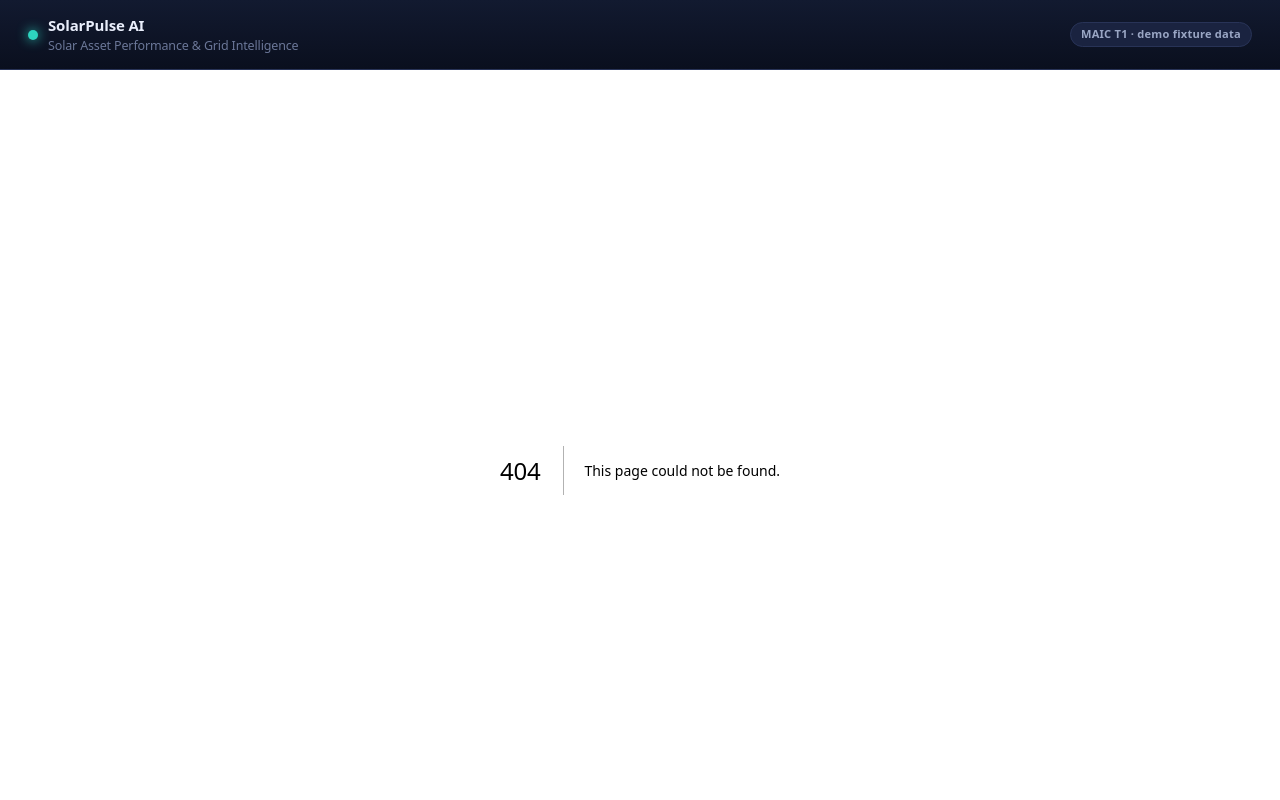
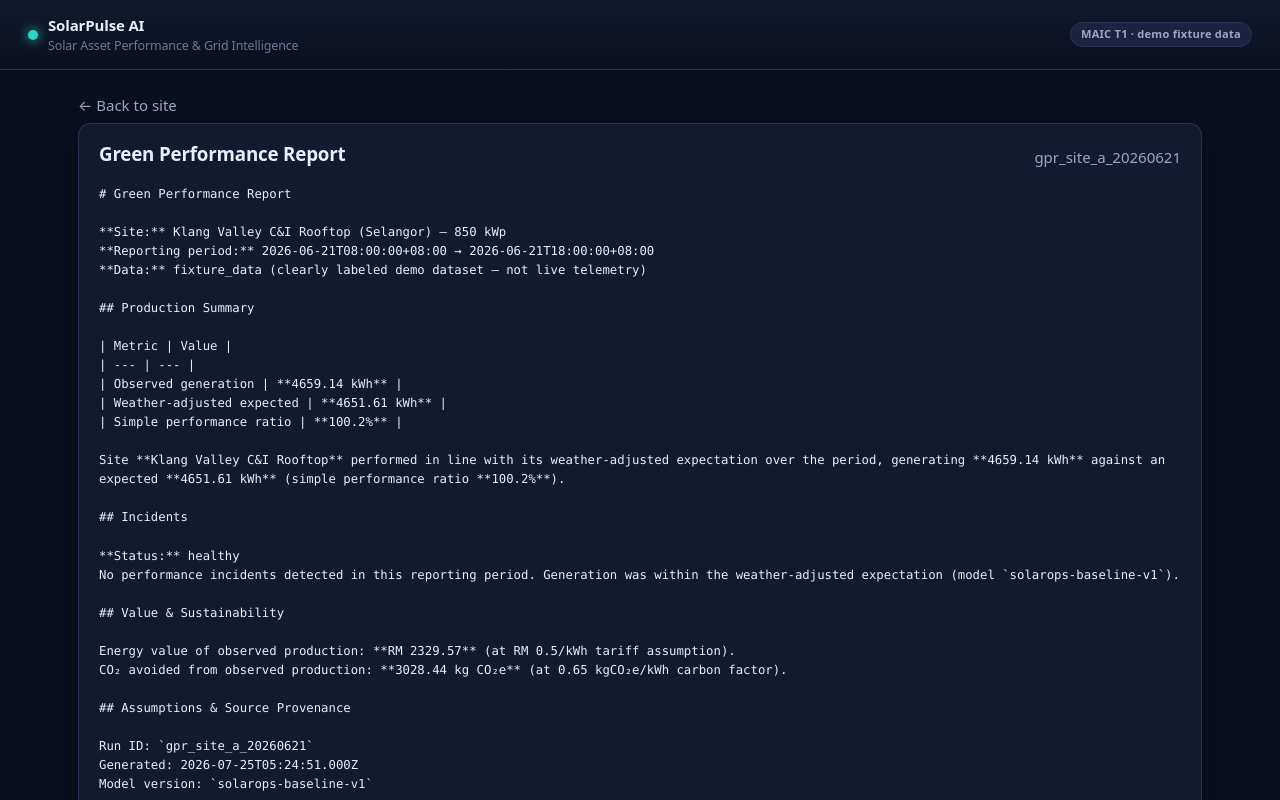
Before and after one commit to cloud8877-source/solarpulse-ai, a Next.js app: page /sites/site_a/green-report in a window 1280 px wide. Before the commit this address had no page. Shown: the top 800 px of the page. Built offline with nearby package versions, Linux system fonts and the light colour scheme.

Commit message:
feat(ui): green-report page, print styles, and tests
Server-rendered printable GPR page (same markdown dump as ReportPanel),
site-detail link, @media print rules, and vitest coverage for healthy/
anomalous sites, determinism, and unknown-site errors.

```diff
--- a/src/app/globals.css
+++ b/src/app/globals.css
@@ -127,6 +127,34 @@ td.num, th.num { text-align: right; }
 
 .answer { white-space: pre-wrap; line-height: 1.6; }
 .report-md { white-space: pre-wrap; font-family: var(--mono); font-size: 0.82rem; line-height: 1.55; color: var(--text-dim); max-height: 520px; overflow: auto; }
+.report-md.report-print { max-height: none; overflow: visible; color: var(--text); }
+
+@media print {
+  .app-header,
+  .no-print {
+    display: none !important;
+  }
+  body {
+    background: #fff;
+    color: #111;
+  }
+  .container {
+    max-width: none;
+    padding: 0;
+  }
+  .card {
+    box-shadow: none;
+    border: none;
+    background: #fff;
+    padding: 0;
+  }
+  .report-md,
+  .report-md.report-print {
+    color: #111;
+    max-height: none;
+    overflow: visible;
+  }
+}
 
 .prompt-row { display: flex; gap: 10px; margin-top: 12px; }
 .prompt-row input { flex: 1; padding: 11px 14px; border-radius: var(--radius-sm); background: var(--bg); border: 1px solid var(--border); color: var(--text); font-family: inherit; font-size: 0.92rem; }
--- /dev/null
+++ b/src/app/sites/[siteId]/green-report/page.tsx
@@ -0,0 +1,34 @@
+import Link from "next/link";
+import { notFound } from "next/navigation";
+import { SolarOpsError, solarOps } from "@/services/solarops";
+
+export const dynamic = "force-dynamic";
+
+export default async function GreenReportPage({ params }: { params: Promise<{ siteId: string }> }) {
+  const { siteId } = await params;
+
+  let report: ReturnType<ReturnType<typeof solarOps>["generateGreenPerformanceReport"]>;
+  try {
+    report = solarOps().generateGreenPerformanceReport(siteId);
+  } catch (e) {
+    if (e instanceof SolarOpsError) notFound();
+    throw e;
+  }
+
+  return (
+    <main className="container">
+      <p className="no-print" style={{ marginBottom: 6 }}>
+        <Link href={`/sites/${siteId}`} className="muted">
+          ← Back to site
+        </Link>
+      </p>
+      <div className="card">
+        <div className="section-title no-print">
+          <h1 style={{ fontSize: "1.25rem" }}>Green Performance Report</h1>
+          <span className="muted">{report.report_id}</span>
+        </div>
+        <div className="report-md report-print">{report.content}</div>
+      </div>
+    </main>
+  );
+}
--- a/src/app/sites/[siteId]/page.tsx
+++ b/src/app/sites/[siteId]/page.tsx
@@ -33,8 +33,9 @@ export default async function SiteDetail({ params }: { params: Promise<{ siteId:
         <h1 style={{ display: "flex", alignItems: "center", gap: 12 }}>
           {site.name} <StatusBadge status={site.latest_status} />
         </h1>
-        <span className="muted">
+        <span className="muted" style={{ display: "flex", alignItems: "center", gap: 12 }}>
           {site.region} · {fmtInt(site.capacity_kwp)} kWp
+          <Link href={`/sites/${site.site_id}/green-report`}>Green Performance Report →</Link>
         </span>
       </div>
 
```
Also changed, not shown: 1 other file (tests, documents, lock files or other folders).
